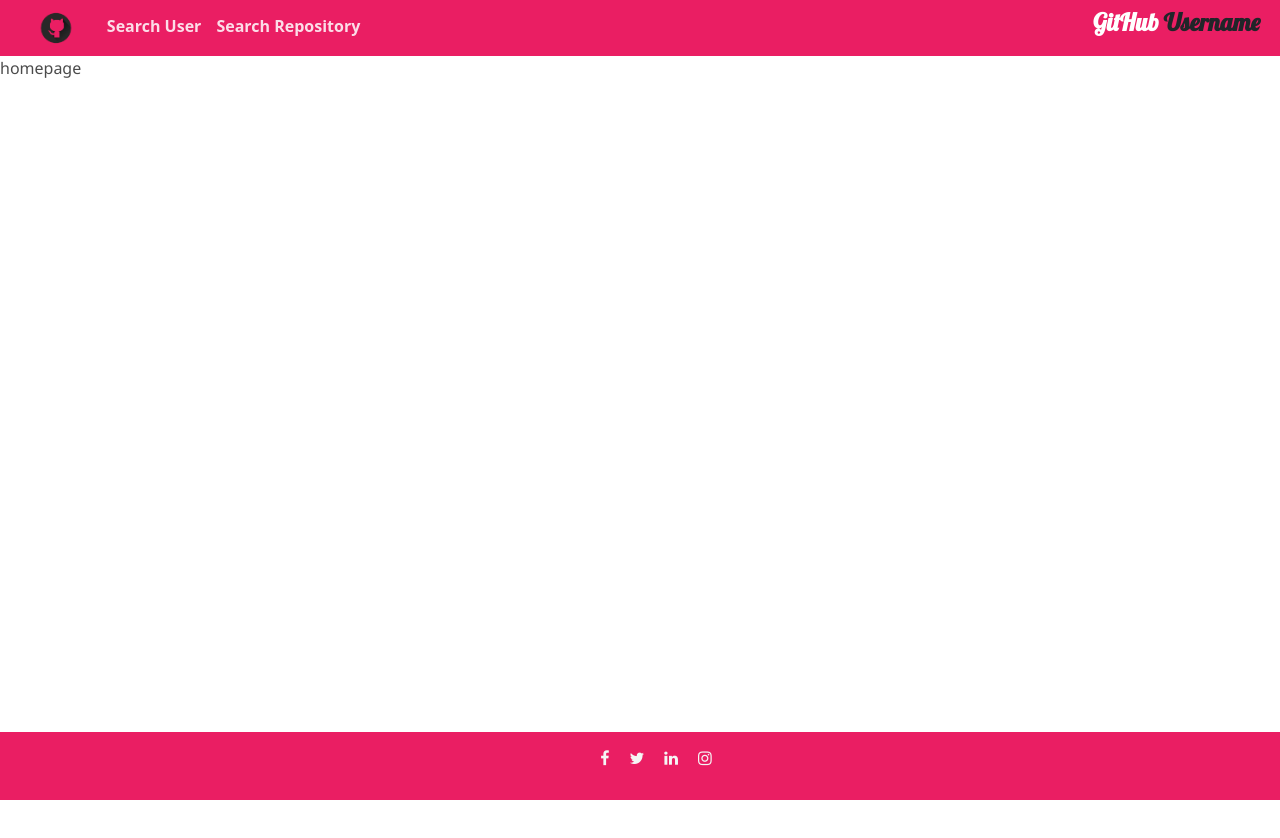
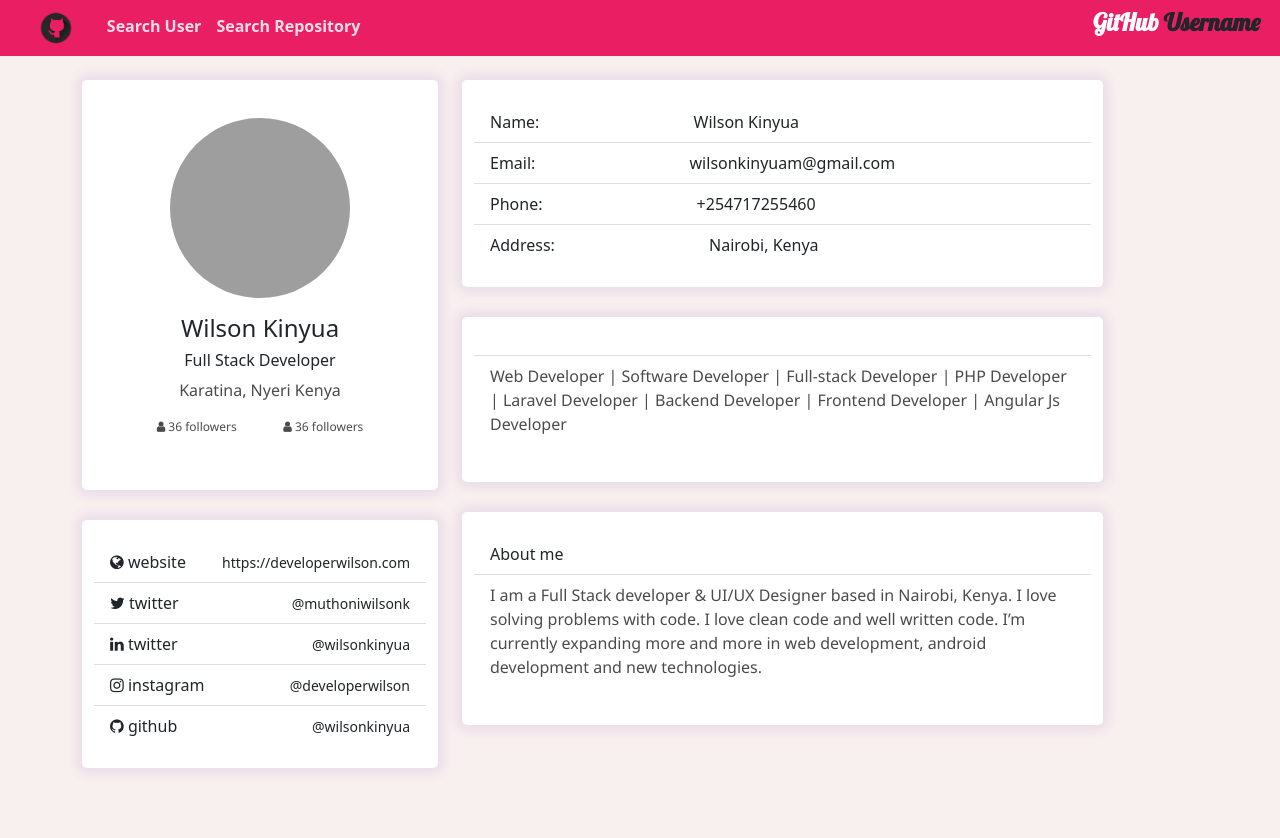
Before and after one commit to WilsonKinyua/github-search-username, an Angular app: page / in a window 1280 px wide. Shown: the top 838 px of the page. Before the commit the page ends 800 px from the top, so only its background shows below. Built offline with nearby package versions, Linux system fonts and the light colour scheme; grey boxes are pictures that could not be loaded.

Commit message:
homepage completed

```diff
--- a/src/app/app.component.html
+++ b/src/app/app.component.html
@@ -1,3 +1,3 @@
 <app-navbar></app-navbar>
 <router-outlet></router-outlet>
-<app-footer></app-footer>
+<!-- <app-footer></app-footer> -->
--- a/src/app/homepage/homepage.component.html
+++ b/src/app/homepage/homepage.component.html
@@ -1 +1,128 @@
-<p>homepage</p>
+<div class="container homepage mb-5">
+  <div class="row">
+    <div class="col-md-4 mt-4">
+      <div class="card">
+        <img src="https://avatars.githubusercontent.com/u/44901716?v=4" class="card-img-top" alt="My profile picture">
+        <div class="card-body text-center">
+          <h4 class="card-text">Wilson Kinyua</h4>
+          <h6>Full Stack Developer</h6>
+          <p>Karatina, Nyeri Kenya</p>
+          <!-- <p>Web Developer | Software Developer | Full-stack Developer | PHP Developer | Laravel Developer | Backend Developer | Frontend Developer | Angular Js Developer</p> -->
+          <div class="d-flex justify-content-evenly">
+            <div>
+              <p> <i class="fa fa-user"></i> 36 followers</p>
+            </div>
+            <div>
+              <p> <i class="fa fa-user"></i> 36 followers</p>
+            </div>
+          </div>
+        </div>
+      </div>
+      <div class="card mt-3 card-social-media">
+        <ul class="list-group list-group-flush">
+          <li class="list-group-item">
+            <div class="d-flex justify-content-between">
+              <div>
+                <i class="fa fa-globe"></i>
+                website
+              </div>
+              <div>
+                <small>https://developerwilson.com</small>
+              </div>
+            </div>
+
+          </li>
+          <li class="list-group-item">
+            <div class="d-flex justify-content-between">
+              <div>
+                <i class="fa fa-twitter"></i>
+                twitter
+              </div>
+              <div>
+                <small> @muthoniwilsonk</small>
+              </div>
+            </div>
+          </li>
+          <li class="list-group-item">
+            <div class="d-flex justify-content-between">
+              <div>
+                <i class="fa fa-linkedin"></i>
+                twitter
+              </div>
+              <div>
+                <small> @wilsonkinyua</small>
+              </div>
+            </div>
+          </li>
+          <li class="list-group-item">
+            <div class="d-flex justify-content-between">
+              <div>
+                <i class="fa fa-instagram"></i>
+                instagram
+              </div>
+              <div>
+                <small> @developerwilson</small>
+              </div>
+            </div>
+          </li>
+          <li class="list-group-item">
+            <div class="d-flex justify-content-between">
+              <div>
+                <i class="fa fa-github"></i>
+                github
+              </div>
+              <div>
+                <small> @wilsonkinyua</small>
+              </div>
+            </div>
+          </li>
+        </ul>
+      </div>
+      <!-- <div class="card">
+        <div class="card-body text-center">
+          <h4 class="card-text">Wilson Kinyua</h4>
+          <h6>Full Stack Developer</h6>
+          <p>Karatina, Nyeri Kenya</p>
+          <p>Web Developer | Software Developer | Full-stack Developer | PHP Developer | Laravel Developer | Backend Developer | Frontend Developer | Angular Js Developer</p>
+          <ul>
+            <li><a href="#" target="_blank"><i class="fa fa-facebook"></i></a></li>
+            <li><a href="#" target="_blank"><i class="fa fa-twitter"></i></a></li>
+            <li><a href="#" target="_blank"><i class="fa fa-linkedin"></i></a></li>
+            <li><a href="#" target="_blank"><i class="fa fa-instagram"></i></a></li>
+            <li><a href="#" target="_blank"><i class="fa fa-github"></i></a></li>
+          </ul>
+        </div>
+      </div> -->
+    </div>
+    <div class="col-md-7 mt-4">
+      <div class="card">
+        <ul class="list-group list-group-flush my-details">
+          <li class="list-group-item">Name: <span>Wilson Kinyua</span></li>
+          <li class="list-group-item">Email: <span>wilsonkinyuam@gmail.com</span></li>
+          <li class="list-group-item">Phone: <span>+254717255460</span></li>
+          <li class="list-group-item">Address: <span>Nairobi, Kenya</span></li>
+        </ul>
+      </div>
+      <div class="card">
+        <ul class="list-group list-group-flush">
+          <li class="list-group-item"></li>
+          <li class="list-group-item">
+            <p>Web Developer | Software Developer | Full-stack Developer | PHP Developer | Laravel Developer | Backend
+              Developer | Frontend Developer | Angular Js Developer</p>
+          </li>
+        </ul>
+      </div>
+      <div class="card">
+        <ul class="list-group list-group-flush">
+          <li class="list-group-item">About me</li>
+          <li class="list-group-item">
+            <p>I am a Full Stack developer & UI/UX Designer based in Nairobi, Kenya. I love solving problems with code.
+              I love clean code and well written code. I’m currently expanding more and more in web development, android
+              development and new technologies.</p>
+          </li>
+        </ul>
+      </div>
+    </div>
+  </div>
+
+</div>
--- a/src/app/not-found/not-found.component.html
+++ b/src/app/not-found/not-found.component.html
@@ -1 +1,3 @@
-<p>not-found works!</p>
+<img class="text-center" src="../../assets/img/404.svg" alt="" style="height:50px">
+Page Not Found!
+The page you are looking for has not been found on our server.
--- a/src/styles.css
+++ b/src/styles.css
@@ -7,6 +7,10 @@
 :root {
   --font-family: "Noto Sans", sans-serif;
   --main-color: #ea1e63;
+}
+
+body {
+  background-color: rgb(248, 239, 239);
 }
 .active {
   color: black !important;
@@ -48,14 +52,30 @@ textarea.ng-invalid.ng-touched {
   color: rgba(255, 255, 255, 0.85);
 }
 
+.card {
+  background: #fff none repeat scroll 0 0;
+  border: 2px solid #fff;
+  border-radius: 5px;
+  box-shadow: 0 0 11px 5px rgb(103 58 183 / 10%);
+  margin-bottom: 30px;
+  padding: 20px 10px;
+  transition: all 300ms ease-in-out;
+  -webkit-transition: all 300ms ease-in-out;
+}
+
+.card:hover {
+  box-shadow: 0 0 11px 5px rgba(70, 41, 121, 0.25);
+  background: linear-gradient(-19deg, rgba(235, 174, 8, 0.95) 0px);
+}
+
 /* footer */
 footer {
   background-color: var(--main-color);
-  left: 0;
+  /* left: 0;
   color: #eee;
   width: 100%;
   position: fixed;
-  bottom: 0;
+  bottom: 0; */
 }
 footer ul {
   display: flex;
@@ -67,3 +87,24 @@ footer ul li {
 footer ul li a {
   color: whitesmoke !important;
 }
+
+/* homepage */
+.homepage .card-img-top {
+  border-radius: 50%;
+  display: block;
+  float: none;
+  height: 180px;
+  line-height: 32px;
+  margin: 0 auto;
+  width: 180px;
+  margin-top: 16px;
+}
+
+
+.homepage .justify-content-evenly {
+  font-size: 12px;
+}
+
+.my-details span {
+  margin-left: 150px;
+}
```
